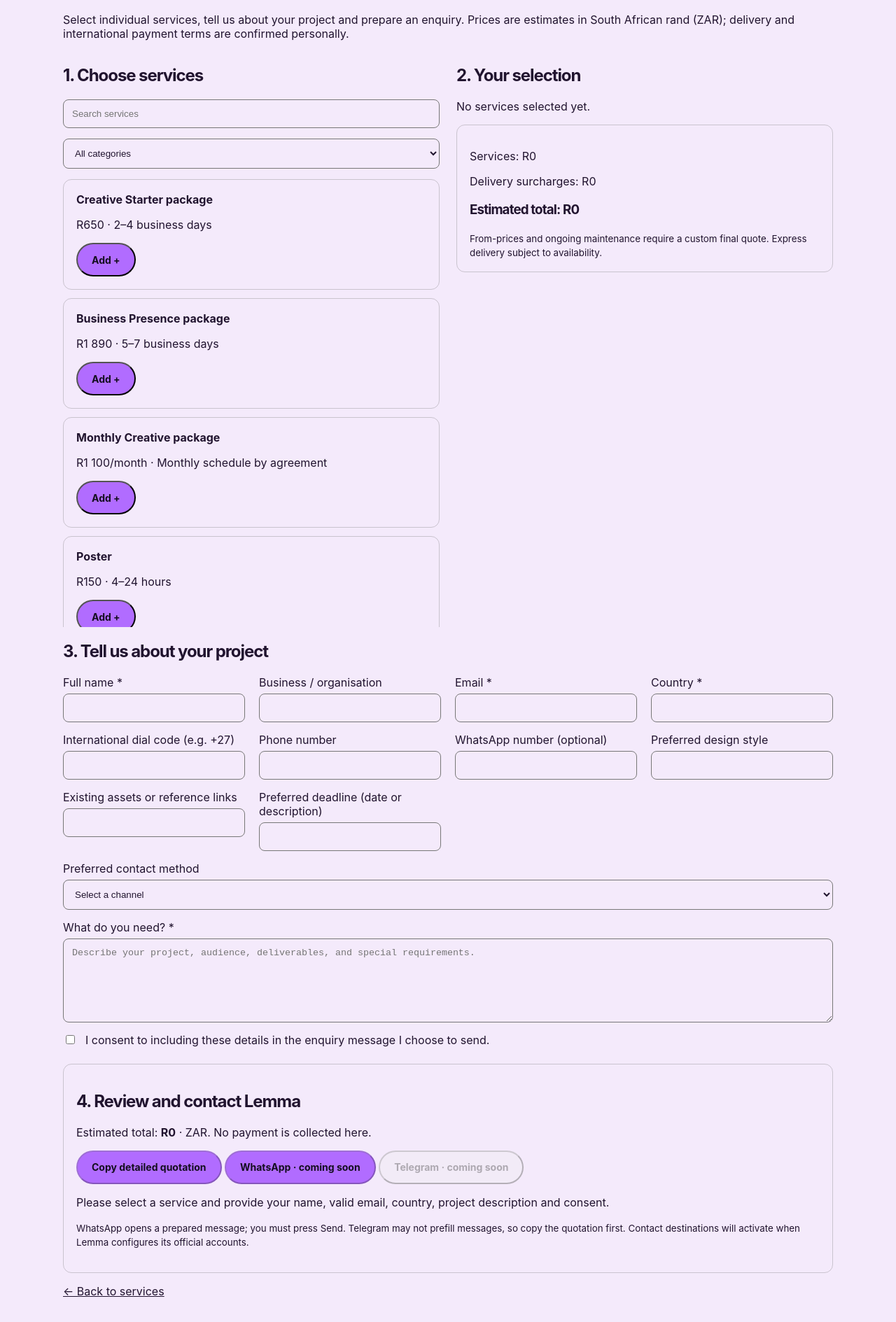
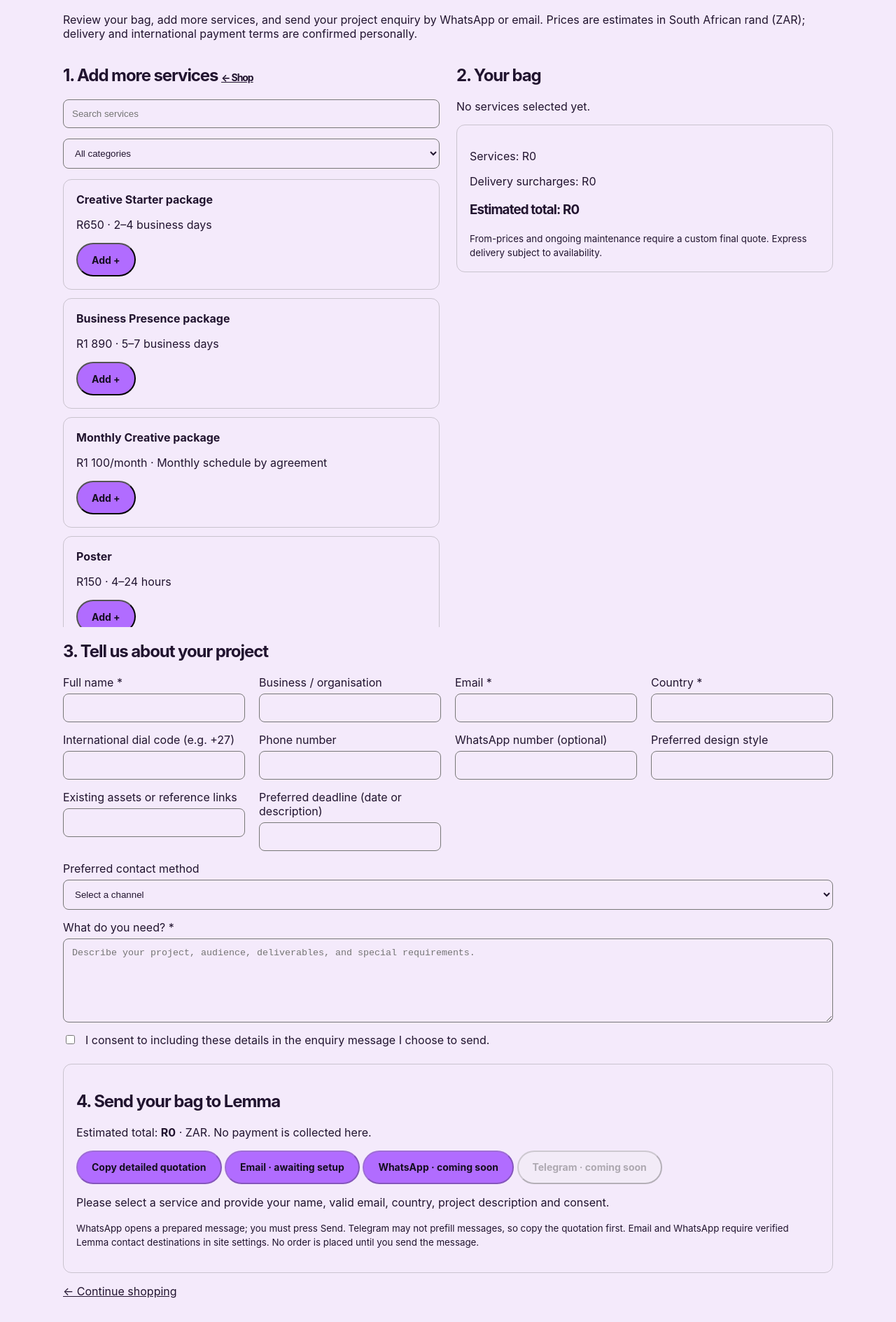
Before and after one commit to impilokalova/Lemma, a React (Vite) app: page /quote in a window 1280 px wide. Shown: the part 311-2200 px from the top of the page at 70% size. Built offline with nearby package versions, Linux system fonts and the light colour scheme.

Commit message:
Connect shop bag navigation and email WhatsApp order enquiry

```diff
--- a/src/lemma-quote/QuotePage.tsx
+++ b/src/lemma-quote/QuotePage.tsx
@@ -4,6 +4,8 @@ import {CATEGORIES,SERVICES,SPEEDS,formatZAR,type Speed} from './catalog';
 import {buildBrief,emptyDraft,lineTotal,newReference,totals,type Draft} from './quote';
 import {resolveContact,type ResolvedContact} from './contact-config';
 const KEY='lemma-quote-draft';
+const enquiryEmail=(import.meta.env.VITE_LEMMA_ENQUIRY_EMAIL||'').trim();
+const validEnquiryEmail=/^[^\\s@]+@[^\\s@]+\\.[^\\s@]+$/.test(enquiryEmail);
 const inputStyle:React.CSSProperties={display:'block',width:'100%',padding:12,margin:'6px 0 15px',borderRadius:8,border:'1px solid #777',background:'transparent',color:'inherit'};
 const cardStyle:React.CSSProperties={padding:18,border:'1px solid #7775',borderRadius:12,marginBottom:12};
 export function QuotePage(){
@@ -20,21 +22,22 @@ export function QuotePage(){
  const ready={...draft,reference:draft.reference||'LEMMA-DRAFT'};
  const brief=buildBrief(ready);
  const copy=async()=>{await navigator.clipboard.writeText(brief);setCopied(true)};
+ const email=()=>{if(!valid||!validEnquiryEmail)return;const ref=draft.reference||newReference();setDraft(d=>({...d,reference:ref}));const subject='Lemma Studio order enquiry '+ref;const body=buildBrief({...draft,reference:ref});window.location.href='mailto:'+enquiryEmail+'?subject='+encodeURIComponent(subject)+'&body='+encodeURIComponent(body)};
  const whatsapp=()=>{if(!valid||!contact.whatsappNumber)return;const ref=draft.reference||newReference();const message=buildBrief({...draft,reference:ref});setDraft(d=>({...d,reference:ref}));window.open('https://wa.me/'+contact.whatsappNumber+'?text='+encodeURIComponent(message),'_blank','noopener,noreferrer')};
  return <section className="section container" style={{maxWidth:1100}}>
- <p className="eyebrow">LEMMA STUDIO · WORLDWIDE</p><h1>Build your quotation.</h1><p>Select individual services, tell us about your project and prepare an enquiry. Prices are estimates in South African rand (ZAR); delivery and international payment terms are confirmed personally.</p>
+ <p className="eyebrow">LEMMA STUDIO · WORLDWIDE</p><h1>Your creative bag.</h1><p>Review your bag, add more services, and send your project enquiry by WhatsApp or email. Prices are estimates in South African rand (ZAR); delivery and international payment terms are confirmed personally.</p>
  <div style={{display:'grid',gridTemplateColumns:'repeat(auto-fit,minmax(290px,1fr))',gap:24,alignItems:'start'}}>
- <div><h2>1. Choose services</h2><input aria-label="Search services" placeholder="Search services" style={inputStyle} value={search} onChange={e=>setSearch(e.target.value)}/><select aria-label="Category" style={inputStyle} value={filter} onChange={e=>setFilter(e.target.value)}><option value="all">All categories</option>{Object.entries(CATEGORIES).map(([key,v])=><option key={key} value={key}>{v.label}</option>)}</select>
+ <div><h2>1. Add more services <Link to="/shop" style={{fontSize:14}}>← Shop</Link></h2><input aria-label="Search services" placeholder="Search services" style={inputStyle} value={search} onChange={e=>setSearch(e.target.value)}/><select aria-label="Category" style={inputStyle} value={filter} onChange={e=>setFilter(e.target.value)}><option value="all">All categories</option>{Object.entries(CATEGORIES).map(([key,v])=><option key={key} value={key}>{v.label}</option>)}</select>
  <div style={{maxHeight:640,overflowY:'auto'}}>{visible.map(s=><div key={s.id} style={cardStyle}><strong>{s.name}</strong><p>{s.from?'From ':''}{formatZAR(s.price)}{s.unit||''} · {s.delivery}</p><button className="btn btn-primary" type="button" onClick={()=>add(s.id)}>Add +</button></div>)}</div></div>
- <div><h2>2. Your selection</h2>{draft.items.length===0?<p>No services selected yet.</p>:draft.items.map(item=>{const s=SERVICES.find(x=>x.id===item.id);if(!s)return null;return <div key={item.id} style={cardStyle}><strong>{s.name}</strong><label>Quantity<input aria-label={'Quantity for '+s.name} type="number" min="1" max="100" style={inputStyle} value={item.qty} onChange={e=>setDraft(d=>({...d,items:d.items.map(x=>x.id===item.id?{...x,qty:Math.max(1,Math.min(100,Number(e.target.value)||1))}:x)}))}/></label><label>Delivery speed<select style={inputStyle} value={s.speeds.includes(item.speed)?item.speed:'standard'} onChange={e=>setDraft(d=>({...d,items:d.items.map(x=>x.id===item.id?{...x,speed:e.target.value as Speed}:x)}))}>{s.speeds.map(speed=><option key={speed} value={speed}>{SPEEDS[speed].label} (+{SPEEDS[speed].fee*100}%)</option>)}</select></label><p>{formatZAR(lineTotal(item).total)}</p><button type="button" onClick={()=>setDraft(d=>({...d,items:d.items.filter(x=>x.id!==item.id)}))}>Remove</button></div>})}<div style={cardStyle}><p>Services: {formatZAR(t.base)}</p><p>Delivery surcharges: {formatZAR(t.fee)}</p><h3>Estimated total: {formatZAR(t.total)}</h3><small>From-prices and ongoing maintenance require a custom final quote. Express delivery subject to availability.</small></div></div></div>
+ <div><h2>2. Your bag</h2>{draft.items.length===0?<p>No services selected yet.</p>:draft.items.map(item=>{const s=SERVICES.find(x=>x.id===item.id);if(!s)return null;return <div key={item.id} style={cardStyle}><strong>{s.name}</strong><label>Quantity<input aria-label={'Quantity for '+s.name} type="number" min="1" max="100" style={inputStyle} value={item.qty} onChange={e=>setDraft(d=>({...d,items:d.items.map(x=>x.id===item.id?{...x,qty:Math.max(1,Math.min(100,Number(e.target.value)||1))}:x)}))}/></label><label>Delivery speed<select style={inputStyle} value={s.speeds.includes(item.speed)?item.speed:'standard'} onChange={e=>setDraft(d=>({...d,items:d.items.map(x=>x.id===item.id?{...x,speed:e.target.value as Speed}:x)}))}>{s.speeds.map(speed=><option key={speed} value={speed}>{SPEEDS[speed].label} (+{SPEEDS[speed].fee*100}%)</option>)}</select></label><p>{formatZAR(lineTotal(item).total)}</p><button type="button" onClick={()=>setDraft(d=>({...d,items:d.items.filter(x=>x.id!==item.id)}))}>Remove</button></div>})}<div style={cardStyle}><p>Services: {formatZAR(t.base)}</p><p>Delivery surcharges: {formatZAR(t.fee)}</p><h3>Estimated total: {formatZAR(t.total)}</h3><small>From-prices and ongoing maintenance require a custom final quote. Express delivery subject to availability.</small></div></div></div>
  <h2>3. Tell us about your project</h2><div style={{display:'grid',gridTemplateColumns:'repeat(auto-fit,minmax(240px,1fr))',gap:'0 20px'}}>{([['fullName','Full name *'],['business','Business / organisation'],['email','Email *'],['country','Country *'],['dialCode','International dial code (e.g. +27)'],['phone','Phone number'],['whatsapp','WhatsApp number (optional)'],['style','Preferred design style'],['assets','Existing assets or reference links'],['deadline','Preferred deadline (date or description)']] as const).map(([key,label])=><label key={key}>{label}<input style={inputStyle} type={key==='email'?'email':'text'} value={details[key]} onChange={e=>setDetails(key,e.target.value)}/></label>)}</div>
  <label>Preferred contact method<select style={inputStyle} value={details.channel} onChange={e=>setDetails('channel',e.target.value)}><option value="">Select a channel</option><option value="whatsapp">WhatsApp</option><option value="telegram">Telegram</option><option value="email">Email</option><option value="phone">Phone</option></select></label>
  <label>What do you need? *<textarea style={{...inputStyle,minHeight:120}} value={details.description} onChange={e=>setDetails('description',e.target.value)} placeholder="Describe your project, audience, deliverables, and special requirements."/></label>
  <label style={{display:'flex',gap:12,alignItems:'start'}}><input type="checkbox" checked={details.consent} onChange={e=>setDetails('consent',e.target.checked)}/> I consent to including these details in the enquiry message I choose to send.</label>
- <div style={{...cardStyle,marginTop:24}}><h2>4. Review and contact Lemma</h2><p>Estimated total: <strong>{formatZAR(t.total)}</strong> · ZAR. No payment is collected here.</p><button className="btn btn-primary" type="button" disabled={!valid} onClick={copy}>{copied?'Brief copied':'Copy detailed quotation'}</button>{' '}
- <button className="btn btn-primary" type="button" disabled={!valid||!contact.whatsappNumber} onClick={whatsapp}>{contact.whatsappNumber?'Open WhatsApp with quote':'WhatsApp · coming soon'}</button>{' '}
+ <div style={{...cardStyle,marginTop:24}}><h2>4. Send your bag to Lemma</h2><p>Estimated total: <strong>{formatZAR(t.total)}</strong> · ZAR. No payment is collected here.</p><button className="btn btn-primary" type="button" disabled={!valid} onClick={copy}>{copied?'Brief copied':'Copy detailed quotation'}</button>{' '}
+ <button className="btn btn-primary" type="button" disabled={!valid||!validEnquiryEmail} onClick={email}>{validEnquiryEmail?"Send via email":"Email · awaiting setup"}</button>{" "}<button className="btn btn-primary" type="button" disabled={!valid||!contact.whatsappNumber} onClick={whatsapp}>{contact.whatsappNumber?'Open WhatsApp with quote':'WhatsApp · coming soon'}</button>{' '}
  {contact.telegramUsername?<a className="btn btn-primary" target="_blank" rel="noopener noreferrer" href={'https://t.me/'+contact.telegramUsername} onClick={()=>{if(valid)void copy()}}>Open Telegram (copy brief first)</a>:<button className="btn" disabled>Telegram · coming soon</button>}
  {!valid&&<p>Please select a service and provide your name, valid email, country, project description and consent.</p>}
- <p><small>WhatsApp opens a prepared message; you must press Send. Telegram may not prefill messages, so copy the quotation first. Contact destinations will activate when Lemma configures its official accounts.</small></p></div>
- <p><Link to="/services">← Back to services</Link></p></section>
+ <p><small>WhatsApp opens a prepared message; you must press Send. Telegram may not prefill messages, so copy the quotation first. Email and WhatsApp require verified Lemma contact destinations in site settings. No order is placed until you send the message.</small></p></div>
+ <p><Link to="/shop">← Continue shopping</Link></p></section>
 }
```
